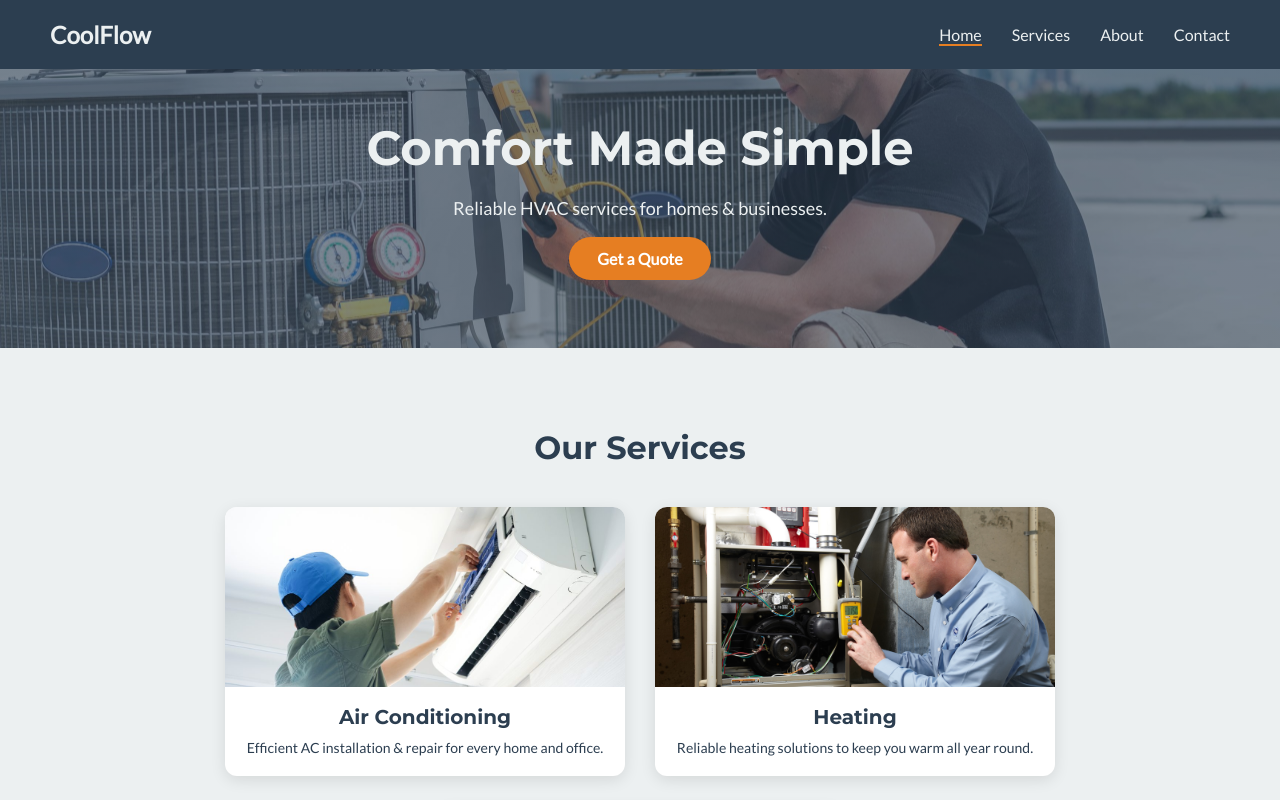
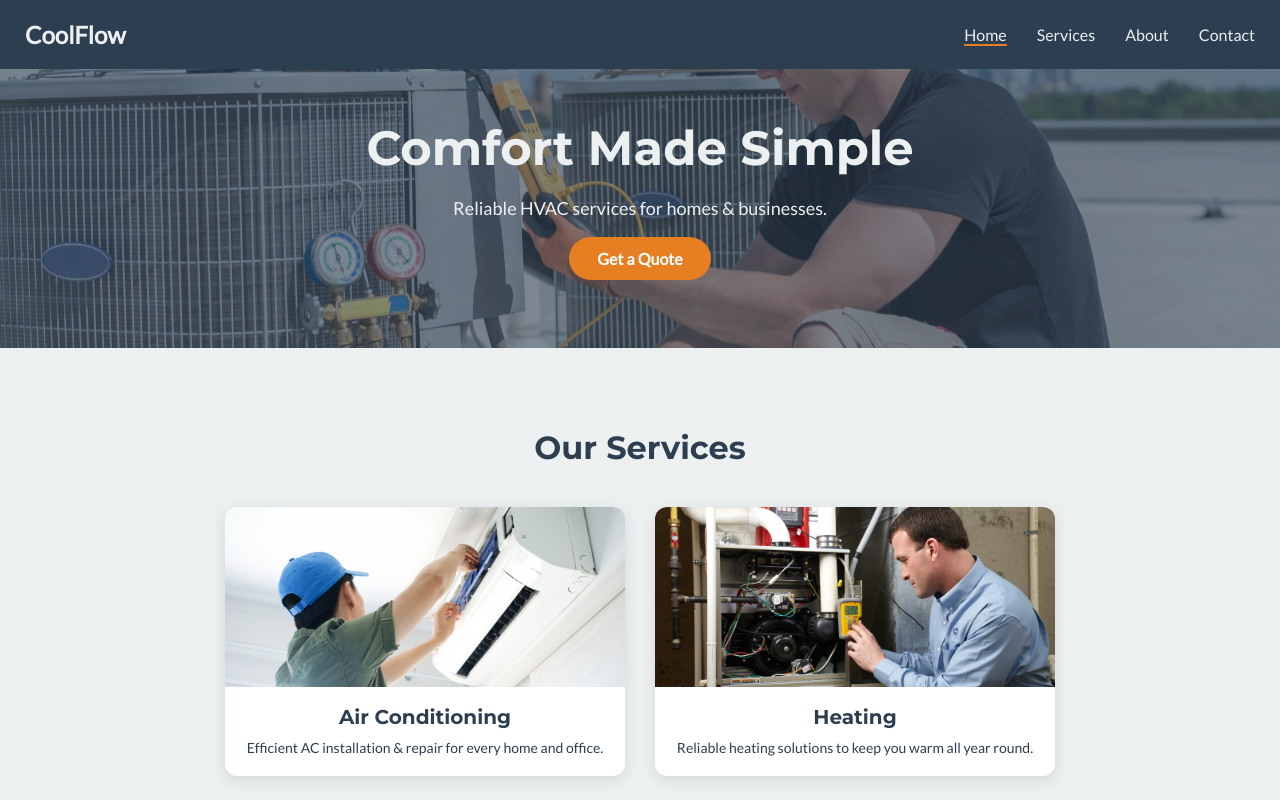
Before and after one commit to dangee0303/coolflow-hvac, a plain HTML site: page index.html in a window 1280 px wide. Shown: the top 800 px of the page. Drawn offline with Linux system fonts and the light colour scheme.

Commit message:
Fixed the navbar margin issue

```diff
--- a/style.css
+++ b/style.css
@@ -22,11 +22,12 @@ body {
   display: flex;
   justify-content: space-between;
   align-items: center;
-  padding: 20px 50px;
+  padding: 20px 25px;
   background: #2C3E50;  /* deep slate */
 }
 
 .logo {
+    margin-right: 5px;
   color: #ECF0F1;
   font-weight: 700;
   font-size: 24px;
```
